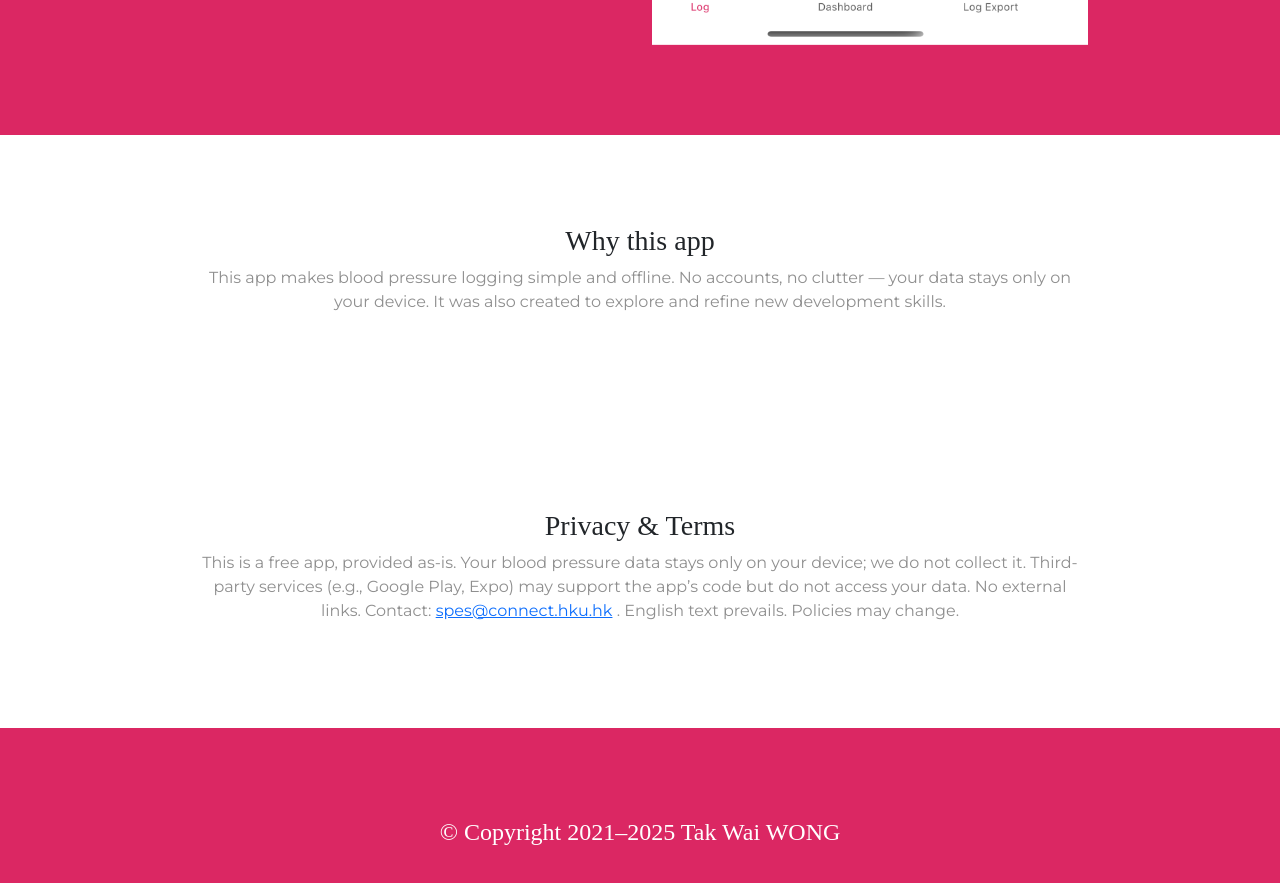
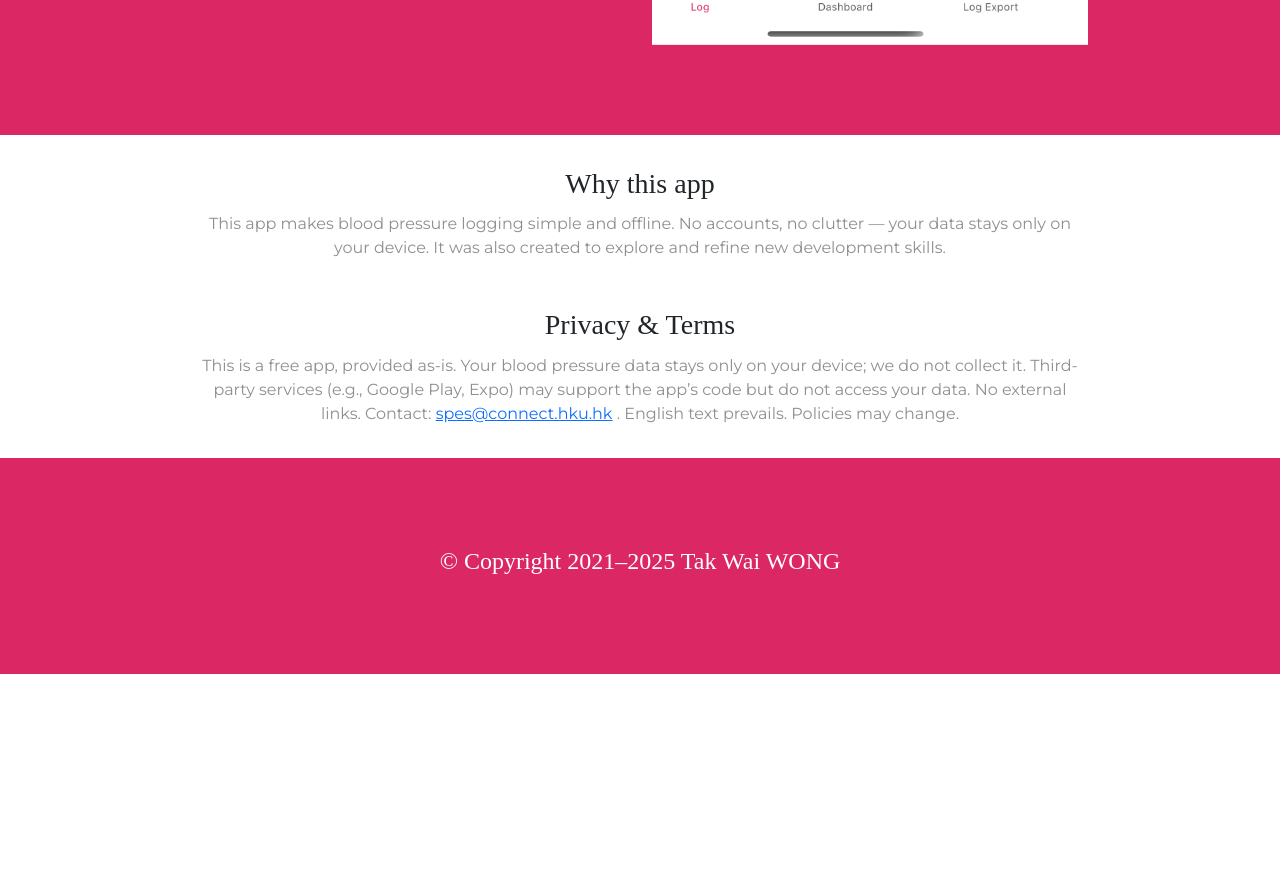
Before and after one commit to twwspes/OfflineBPLog-Intro, a plain HTML site: page index.html in a window 1280 px wide. Shown: the part 1079-1962 px from the top of the page. After the commit the page ends 1753 px from the top, so only its background shows below. Drawn offline with nearby package versions, Linux system fonts and the light colour scheme.

Commit message:
fix: fixing the big gap

```diff
--- a/css/styles.css
+++ b/css/styles.css
@@ -1,4 +1,3 @@
-
 body {
   font-family: "Montserrat";
   text-align: center;
@@ -27,7 +26,7 @@ p {
 
 /* Containers */
 
-.container-fluid{
+.container-fluid {
   padding: 7% 15%;
 }
 
@@ -132,7 +131,6 @@ p {
   margin: 20px;
 }
 
-
 #press {
   background-color: #ef8172;
   padding-bottom: 3%;
@@ -163,7 +161,6 @@ p {
 
 /* Footer Section */
 
-
 .social-icon {
   margin: 20px 10px;
 }
@@ -179,3 +176,25 @@ p {
     transform: rotate(0);
   }
 }
+
+/* === Fix white section spacing === */
+
+.white-section {
+  padding: 0;
+}
+
+.white-section .container-fluid {
+  padding: 2rem 15%;  /* reduced from 7% vertical padding */
+}
+
+.white-section + .white-section .container-fluid {
+  padding-top: 1rem; /* tighter when stacked */
+}
+
+.white-section h3 {
+  margin: 0 0 .75rem;
+}
+
+.white-section p {
+  margin: 0;
+}
```
